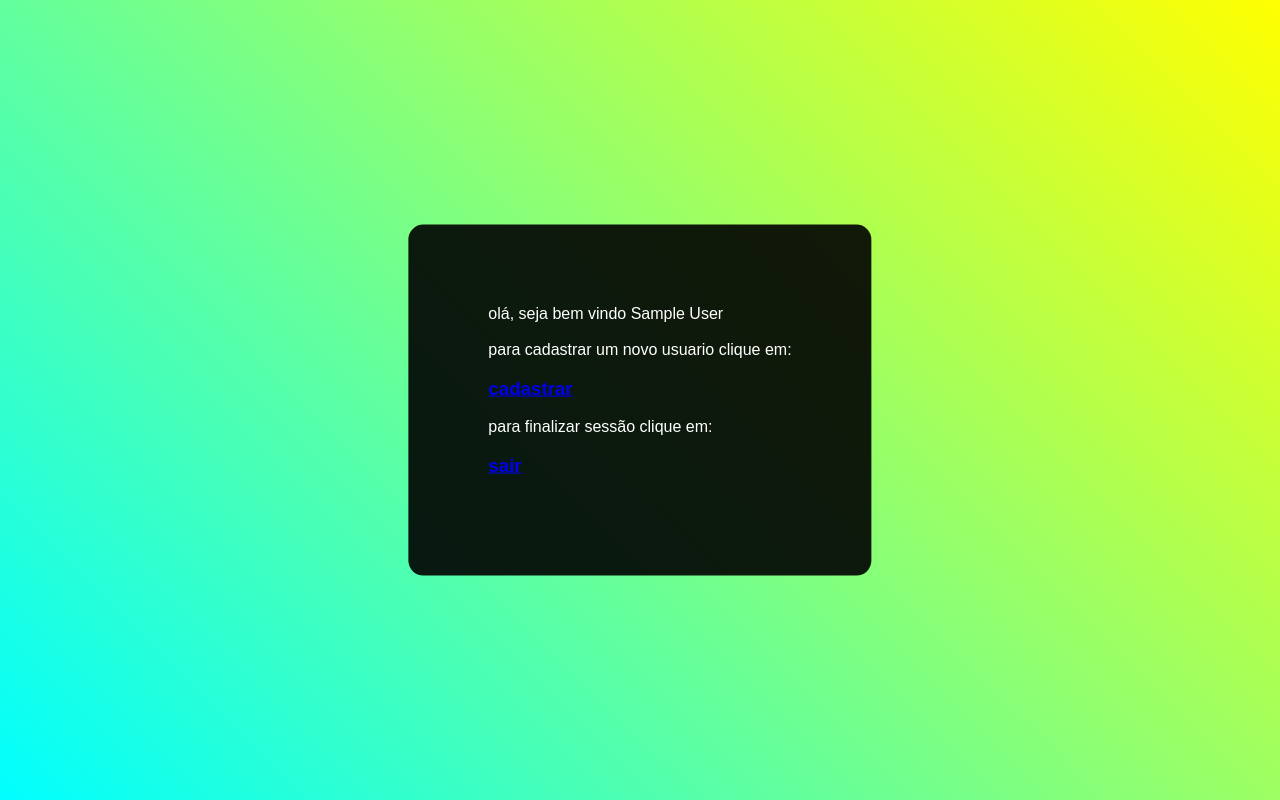
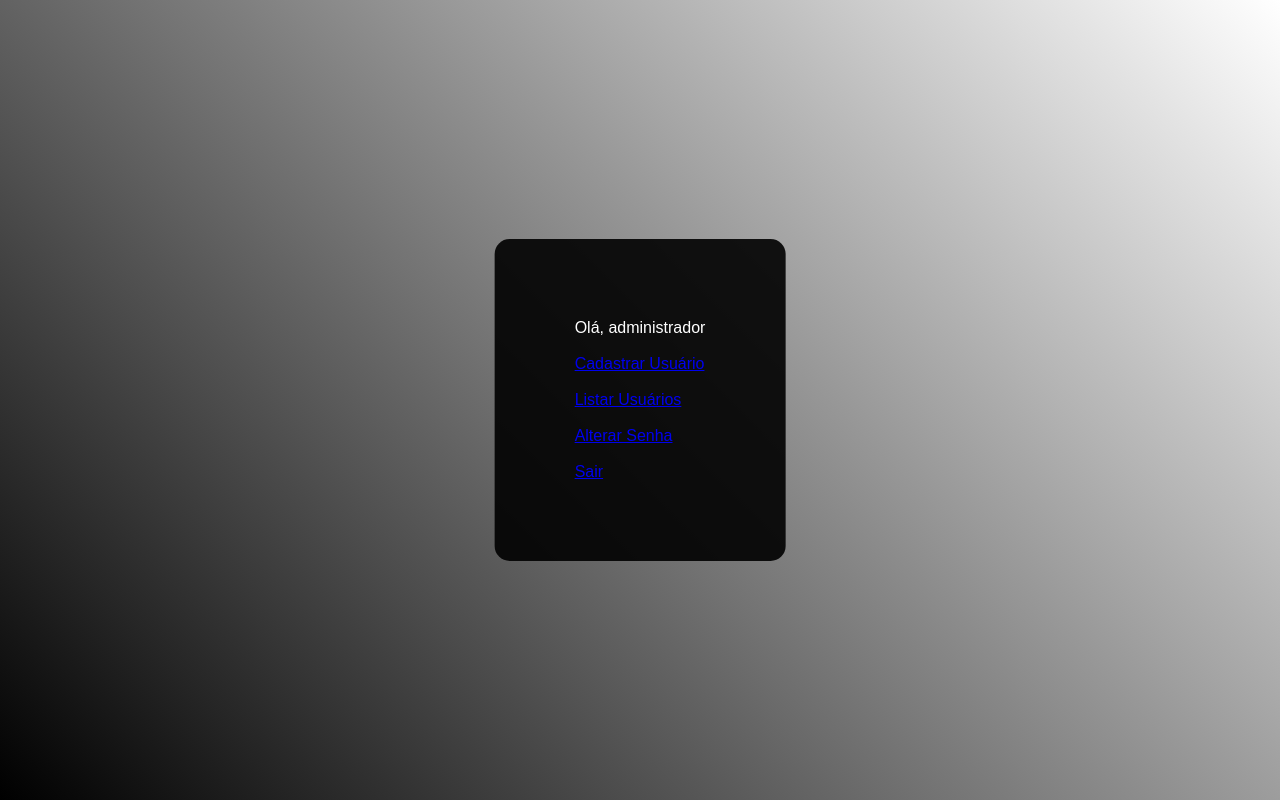
Before and after one commit to tiagofilho0/projeto-A3, a PHP site: page /index.php in a window 1280 px wide. Run offline with PHP 8.4, Linux system fonts and the light colour scheme; the visitor is signed in with stand-in values (Sample User, id 1).

Commit message:
Update index.php

```diff
--- a/index.php
+++ b/index.php
@@ -1,11 +1,11 @@
 <?php
 session_start();
 ?>
-</html>
+<html>
 <style>
       body{
         font-family: Arial, Helvetica, sans-serif;
-        background-image: linear-gradient(45deg,cyan, yellow);
+        background-image: linear-gradient(45deg,black, white);
       }
       div{
         background-color: rgba(0, 0, 0,0.9);
@@ -25,18 +25,27 @@ session_start();
         font-size: 15px;
       }
     </style>
-  <body>
+<body>
     <div>
-     olá, seja bem vindo <?php
-     if (isset($_SESSION['nome']) == null){
-        ?> visitante<br>
-    Realize o <a href="login.php">login</a>
-     <?php } else {
-        echo $_SESSION['nome']; ?><br><br>
-    para cadastrar um novo usuario clique em: <a href="cadastrar.php"><h3>cadastrar</h3></a>
-    para finalizar sessão clique em: <a href="logout.php"><h3>sair</h3></a>
-    <?php } ?>
-     </div>
-
+        <?php if (isset($_SESSION['nome'])) {
+            echo "Olá, " . $_SESSION['nome'] . "<br><br>";
+            if ($_SESSION['nome'] === 'administrador') {
+                ?>
+                <a href="cadastro.php">Cadastrar Usuário</a><br><br>
+                <a href="listar.php">Listar Usuários</a><br><br>
+                <?php
+            }
+            ?>
+            <a href="alterarsenha.php">Alterar Senha</a><br><br>
+            <a href="logout.php">Sair</a><br>
+            <?php
+        } else {
+            ?>
+            Olá, visitante.<br>
+            Realize o <a href="login.php">Login</a>
+            <?php
+        }
+        ?>
+    </div>
 </body>
 </html>
```
